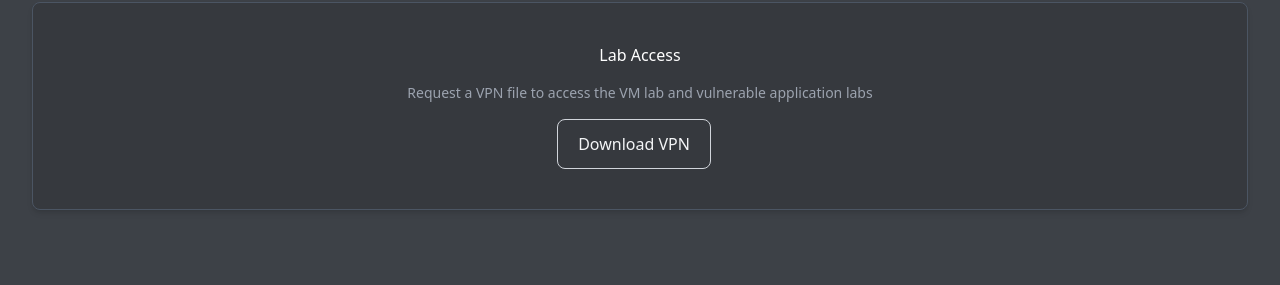
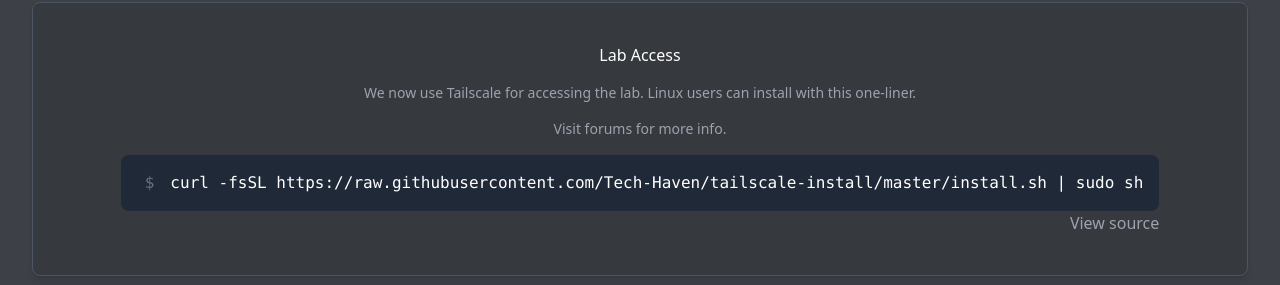
Before and after one commit to Tech-Haven/techhaven.io, a Next.js app: page /dashboard in a window 1280 px wide. Shown: the part 468-753 px from the top of the page. Built offline with nearby package versions, Linux system fonts and the light colour scheme; no server answers; sample sign-in values are in the browser's storage.

Commit message:
Changed lab card for new Tailscale instructions

```diff
--- a/components/layout/LabCard.tsx
+++ b/components/layout/LabCard.tsx
@@ -4,10 +4,28 @@ const LabCard = () => (
   <Card>
     <>
       <h2 className='pb-4'>Lab Access</h2>
-      <h5 className='pb-4 text-sm text-gray-400'>
-        Request a VPN file to access the VM lab and vulnerable application labs
-      </h5>
-      <DownloadVPNButton />
+      <h3 className='pb-4 text-sm text-gray-400'>
+        We now use Tailscale for accessing the lab. Linux users can install with this one-liner.
+      </h3>
+      <h3 class="pb-4 text-sm text-gray-400 hover:underline hover:text-gray-300">
+        <a href="https://forums.techhaven.io/t/access-labs-via-tailscale/316" target="_blank" rel="noopener noreferrer">
+        Visit forums for more info.
+        </a>
+      </h3>
+      <div>
+        <code class="text-sm sm:text-base inline-flex text-left items-center space-x-4 bg-gray-800 text-white rounded-lg p-4 pl-6 mx-4">
+        <span class="flex gap-4">
+          <span class="shrink-0 text-gray-500">
+            $
+          </span>
+
+          <span class="flex-1">
+            <span>curl -fsSL https://raw.githubusercontent.com/Tech-Haven/tailscale-install/master/install.sh | sudo sh</span>
+          </span>
+        </span>
+      </code>
+        <h5 class="text-right mx-4 text-gray-400 hover:underline hover:text-gray-300"><a href="https://raw.githubusercontent.com/Tech-Haven/tailscale-install/master/install.sh" target="_blank" rel="noopener noreferrer">View source</a></h5>
+      </div>
     </>
   </Card>
 );
```
